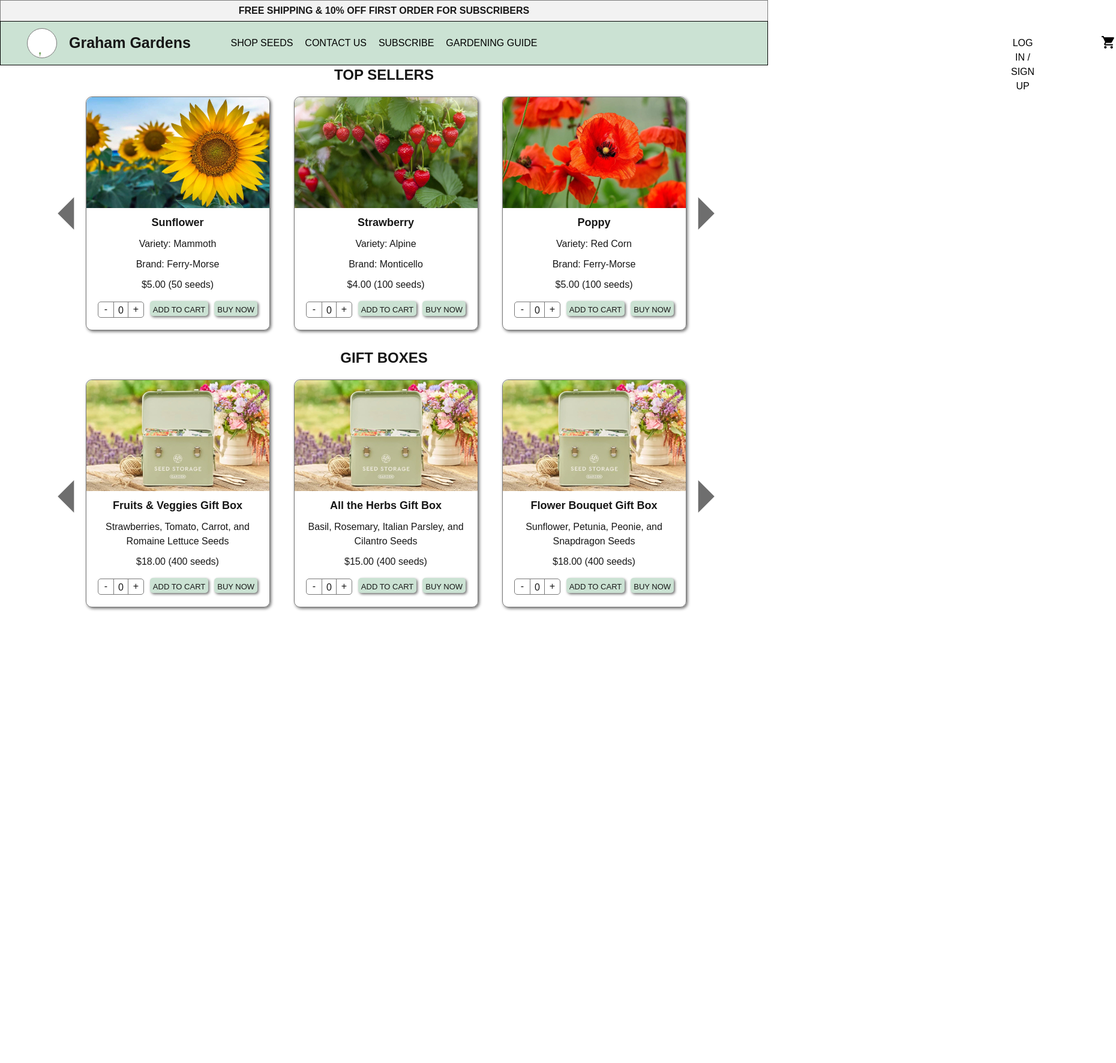
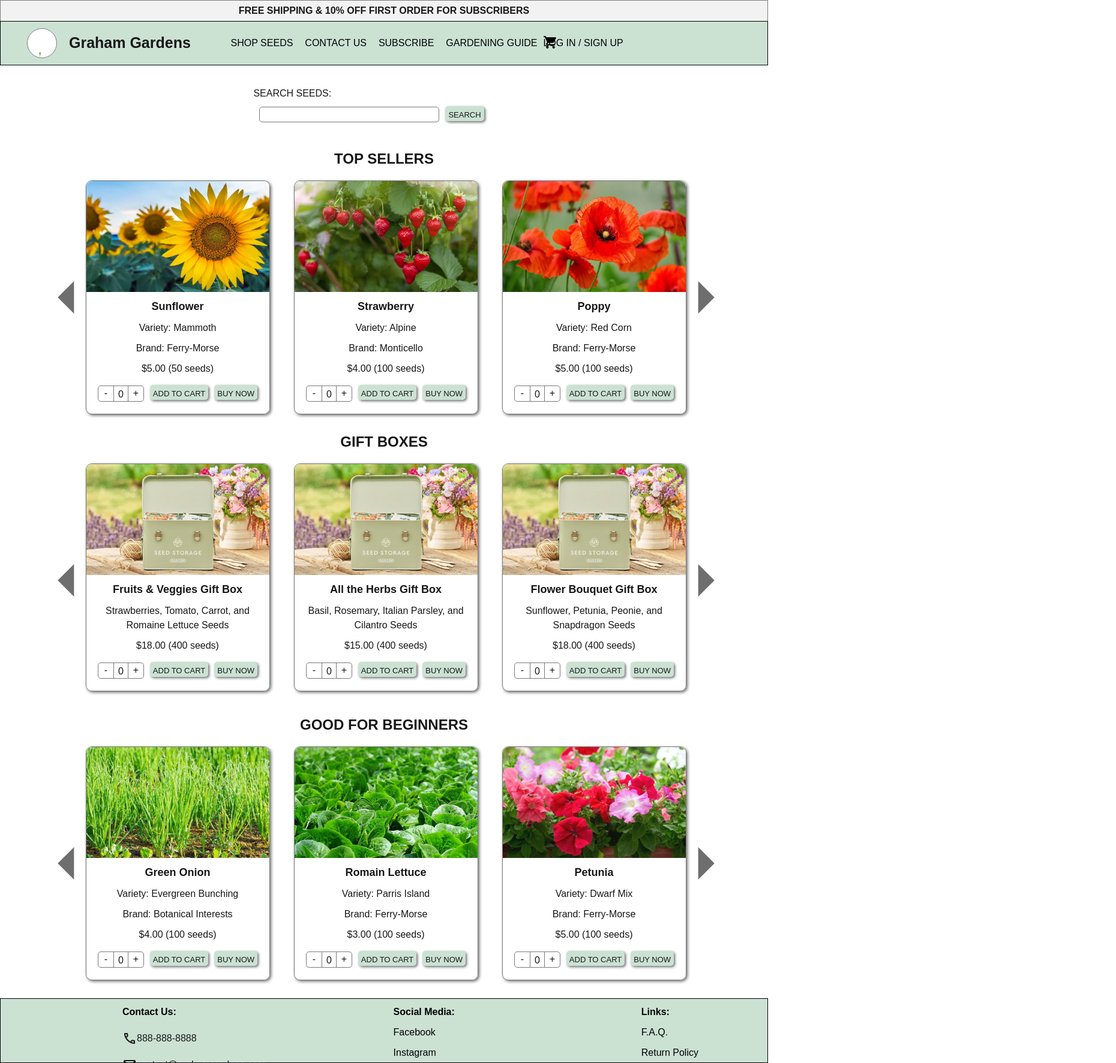
Before and after one commit to hayleegraham/graham_gardens_ecomm, a Next.js app: page / in a window 1280 px wide. Shown: the whole page at 60% size, 1860 px wide, since content can reach past the window. Before the commit the page ends 1053 px from the top, so only its background shows below. Built offline with nearby package versions, Linux system fonts and the light colour scheme.

Commit message:
carousel break point logic

```diff
--- a/app/components/Carousel/index.js
+++ b/app/components/Carousel/index.js
@@ -1,7 +1,6 @@
 "use client";
-import { useRef } from "react";
-
-import ArrowBackIosNewIcon from "@mui/icons-material/ArrowBackIosNew";
+import { useRef , useEffect} from "react";
+import {useMedia} from 'react-use';
 
 import "./Carousel.scss";
 import Card from "@/app/components/Card";
@@ -10,8 +9,15 @@ export default function Carousel({ title, data }) {
   const ref = useRef();
   let curPos = 0;
 
+  const isWide = useMedia('(min-width: 1280px)');
+
+  useEffect(() => {
+    ref.current.style.left = `0px`;
+  }, [isWide]);
+
   const moveLeft = () => {
-    if (curPos + 3 < data.length) {
+    let cardsOnScreen = isWide? 3 : 1;
+    if (curPos + cardsOnScreen < data.length) {
       curPos++;
       const newLeft = curPos * -345;
       ref.current.style.left = `${newLeft}px`;
--- /dev/null
+++ b/app/components/Footer/Footer.scss
@@ -0,0 +1,17 @@
+.footer_cont {
+  height: 108px;
+  border: 1px solid black;
+  background-color: #cbe2d3;
+  display: inline-flex;
+  width: 100%;
+  ul{
+    width: 33%;
+    margin-left: 193px;
+  }
+  li {
+    margin: 10px;
+  }
+  a {
+    color: black;
+  }
+}
--- /dev/null
+++ b/app/components/Footer/index.js
@@ -0,0 +1,24 @@
+import "./Footer.scss";
+
+export default function MainNav() {
+    return(
+        <div className="footer_cont">
+
+            <ul className="nav_ul">
+                <li><a className="text-base font-bold" href="/">Contact Us:</a></li>
+                <li className="inline-flex"><span className="material-symbols-outlined">call</span>888-888-8888</li>
+                <li className="inline-flex"><span className="material-symbols-outlined">mail</span>contact@grahamgradens.com</li>
+            </ul>
+            <ul className="nav_ul">
+                <li><a className="text-base font-bold" href="/">Social Media:</a></li>
+                <li><a className="text-base inline-flex" href="/">Facebook</a></li>
+                <li><a className="text-base inline-flex" href="/">Instagram</a></li>
+            </ul>
+            <ul className="nav_ul">
+                <li><a className="text-base font-bold" href="/">Links:</a></li>
+                <li><a className="text-base" href="/">F.A.Q.</a></li>
+                <li><a className="text-base" href="/">Return Policy</a></li>
+            </ul>
+        </div>
+    )
+}
--- a/app/components/MainNav/index.js
+++ b/app/components/MainNav/index.js
@@ -20,8 +20,8 @@ export default function MainNav() {
                 <li><a className="text-base" href="/carousel">GARDENING GUIDE</a></li>
 
                 <div className="inline-flex">
-                    <a className="text-base absolute left-[1685px] top-[60px]" href="/">LOG IN / SIGN UP</a>
-                    <img src="/cart.png" className="w-[25px] absolute left-[1835px] top-[58px] cursor-pointer"></img>
+                    <a className="text-base absolute 2xl:left-[1305px] top-[60px]" href="/">LOG IN / SIGN UP</a>
+                    <img src="/cart.png" className="w-[25px] absolute 2xl:left-[1457px] top-[58px] cursor-pointer"></img>
                 </div>
             </ul>
         </div>
--- a/app/components/Search/Search.scss
+++ b/app/components/Search/Search.scss
@@ -0,0 +1,18 @@
+form{
+    padding: 35px 33%;
+
+    .search_input{
+        border: 1px solid #797979;
+        border-radius: 5px;
+        width: 300px;
+        margin: 10px;
+    }
+    .main_btn{
+        height: 25px;
+        background-color: #CBE2D3;
+        border: none;
+        border-radius: 5px;
+        padding: 5px;
+        box-shadow: 2px 2px 4px #6d6d6d;
+    }
+}
--- a/app/components/Search/index.js
+++ b/app/components/Search/index.js
@@ -1,12 +1,12 @@
 import "./Search.scss";
 
 export default function Search() {
-    return(
-        <form action="/action_page.php">
-  <label for="fname">First name:</label>
-  <input type="text" id="fname" name="fname"></input>
+  return (
+    <form action="">
+      <label htmlFor="search">SEARCH SEEDS:</label>
+      <input className="search_input" type="text" id="search" name="search"></input>
 
-  <input type="submit" value="Submit"></input>
-</form>
-    )
+      <input className="main_btn text-[13px]" type="submit" value="SEARCH"></input>
+    </form>
+  );
 }
--- a/app/layout.js
+++ b/app/layout.js
@@ -1,6 +1,7 @@
 import localFont from "next/font/local";
 import "./globals.css";
 import MainNav from "./components/MainNav";
+import Footer from "./components/Footer";
 
 const geistSans = localFont({
   src: "./fonts/GeistVF.woff",
@@ -31,6 +32,7 @@ export default function RootLayout({ children }) {
       <body className={`${geistSans.variable} ${geistMono.variable}`}>
         <MainNav />
         {children}
+        <Footer />
       </body>
     </html>
   );
--- a/app/page.js
+++ b/app/page.js
@@ -1,5 +1,6 @@
 import styles from "./page.module.css";
 import Carousel from "./components/Carousel";
+import Search from "./components/Search";
 
 export default function Home() {
   const bestSellersData = [{
@@ -65,11 +66,56 @@ const giftBoxData = [
   variety: 'Sunflower, Petunia, Peonie, and Snapdragon Seeds',
   price: '$18.00  (400 seeds)'
 }]
+const forBeginnersData = [
+  {
+    name: 'Green Onion',
+    image: "/green_onion.jpg",
+    variety: "Variety: Evergreen Bunching",
+    brand: 'Brand: Botanical Interests',
+    price: '$4.00  (100 seeds)'
+  },
+  {
+    name: 'Romain Lettuce',
+    image: "/romain_lettuce.jpg",
+    variety: "Variety: Parris Island",
+    brand: 'Brand: Ferry-Morse',
+    price: '$3.00  (100 seeds)'
+  },
+  {
+    name: 'Petunia',
+    image: "/petunia.jpg",
+    variety: "Variety: Dwarf Mix",
+    brand: 'Brand: Ferry-Morse',
+    price: '$5.00  (100 seeds)'
+  },
+  {
+    name: 'Sunflower',
+    image: "/sunflower.jpg",
+    variety: "Variety: Mammoth",
+    brand: 'Brand: Ferry-Morse',
+    price: '$5.00  (50 seeds)'
+  },
+  {
+    name: 'Strawberry',
+    image: "/strawberry.jpg",
+    variety: "Variety: Alpine",
+    brand: 'Brand: Monticello',
+    price: '$4.00  (100 seeds)'
+  },
+  {
+    name: 'Poppy',
+    image: "/poppy.jpg",
+    variety: "Variety: Red Corn",
+    brand: 'Brand: Ferry-Morse',
+    price: '$5.00  (100 seeds)'
+  }
+]
   return (
     <div>
+      <Search />
       <Carousel title="TOP SELLERS" data={bestSellersData}/>
       <Carousel title="GIFT BOXES" data={giftBoxData}/>
-
+      <Carousel title="GOOD FOR BEGINNERS" data={forBeginnersData}/>
     </div>
 
   );
--- a/package.json
+++ b/package.json
@@ -16,6 +16,7 @@
     "next": "14.2.15",
     "react": "^18",
     "react-dom": "^18",
+    "react-use": "^17.5.1",
     "sass": "^1.80.3"
   },
   "devDependencies": {
```
Also changed, not shown: 1 other file (tests, documents, lock files or other folders).
